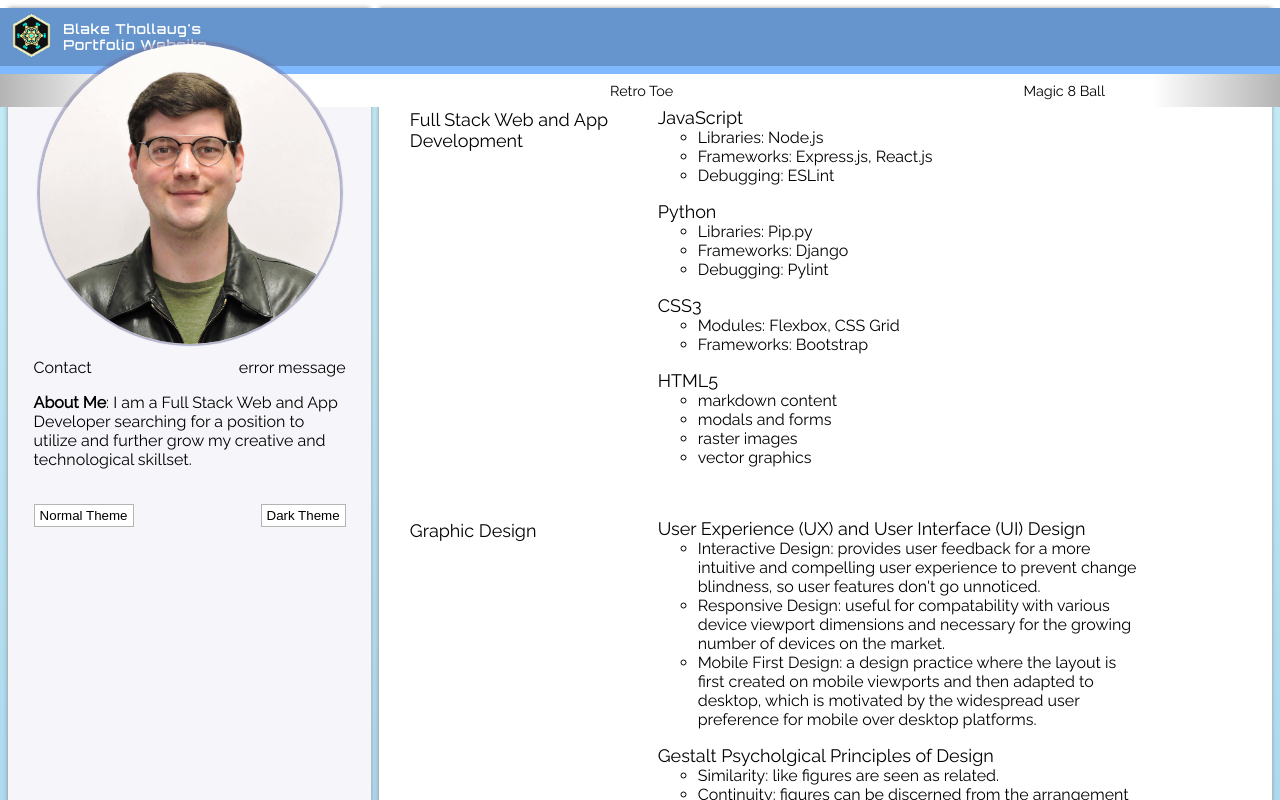
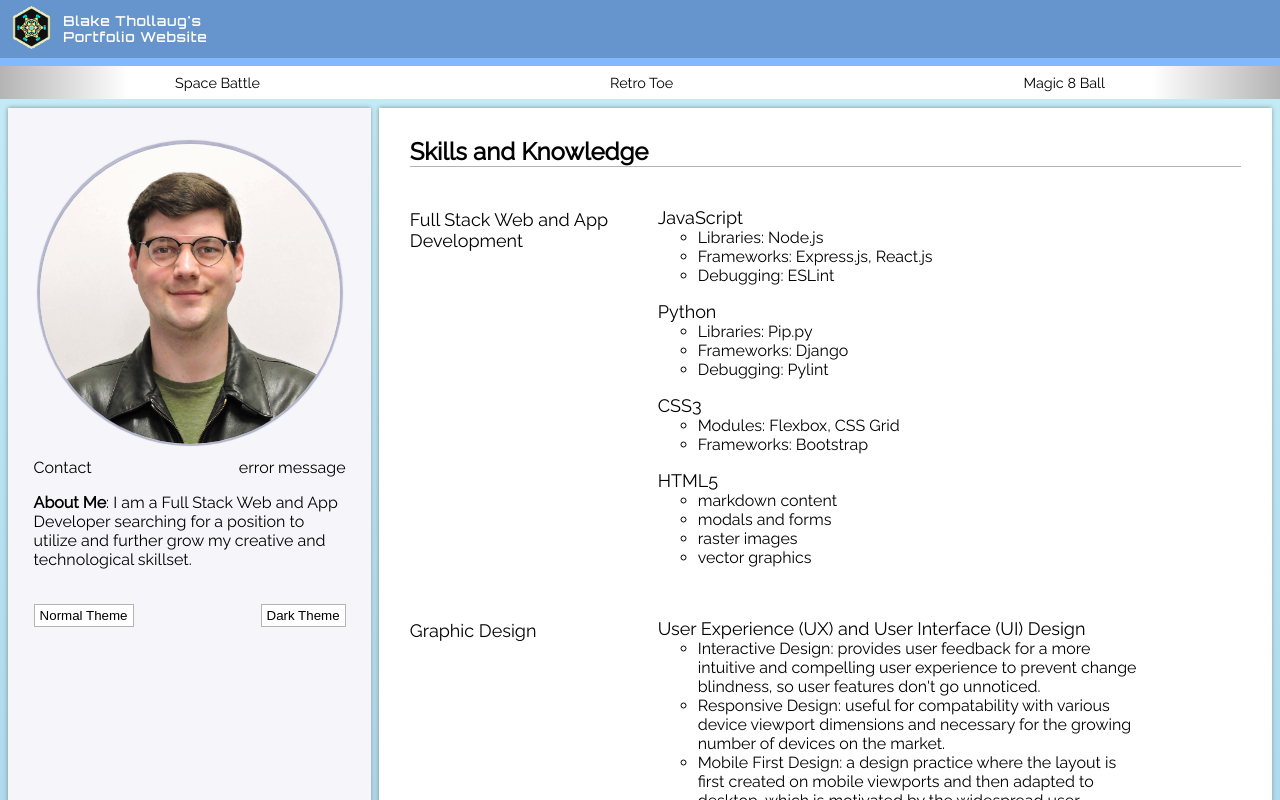
Before and after one commit to bthol/Portfolio-Frontend, a React (Create React App) app: page / in a window 1280 px wide. Shown: the top 800 px of the page. Built offline with nearby package versions, Linux system fonts and the light colour scheme; the HTML template or start-up script is replaced by a standard one.

Commit message:
fixed header + nav

```diff
--- a/src/App.css
+++ b/src/App.css
@@ -125,13 +125,13 @@ a {
 
 /* --------------------------------------LAYOUT-------------------------------------- */
 
+
 /* HEADER + NAV */
 .app-header {
   position: fixed;
   width: 100%;
-}
-
-.static-elements {
+  z-index: 2;
+  top: 0%;
 }
 
 .app-header > div {
@@ -145,7 +145,6 @@ a {
 
 .app-nav {
   padding: 8px 0px;
-  margin-bottom: 8px;
   font-size: .9em;
   align-items: center;
   flex-wrap: nowrap;
@@ -156,11 +155,13 @@ a {
 /* ASIDE + MAIN */
 .app-aside {
   padding: 2vw;
+  margin-top: 100px;
   background: var(--color-background-3);
 }
 
 .app-main {
   padding: 5px 5px 18px 5px;
+  margin-top: 100px;
   background: var(--color-white);
 }
 
--- a/src/App.js
+++ b/src/App.js
@@ -19,7 +19,6 @@ function App() {
     <div id="root-react" className={`App color + ${theme}`}>
       <a name="top"></a>
       <Header />
-      <div className="static-elements">
       <span id="aside-main">
           <aside className="app-aside">
             <Aside setThemeNormal={setThemeNormal} setThemeDark={setThemeDark}/>
@@ -32,7 +31,6 @@ function App() {
               <Section3></Section3>
           </main>
       </span>
-      </div>
       <Footer />
     </div>
   );
```
Lines whose indentation alone changed are shown as unchanged.
